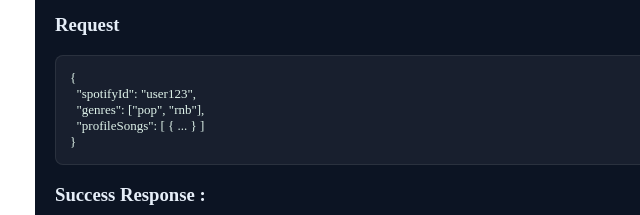
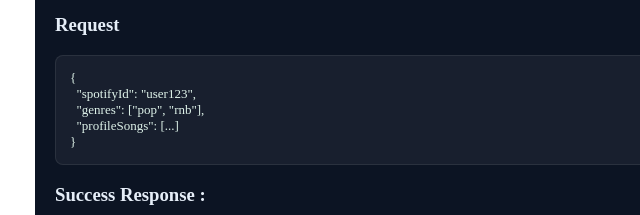
Before and after one commit to sejalpurohit/Matchify-BE, a website: page public/index.html in a window 1280 px wide. Shown: the part 3651-3866 px from the top of the page, 233-873 px from the left. Drawn offline with Linux system fonts and the light colour scheme.

Commit message:
updated used schema for index file

```diff
--- a/public/index.html
+++ b/public/index.html
@@ -162,7 +162,7 @@
         <pre class="json">{
   "spotifyId": "user123",
   "genres": ["pop", "rnb"],
-  "profileSongs": [ { ... } ]
+  "profileSongs": [...]
 }</pre>
         <h3>Success Response : </h3>(200 OK)
         <pre class="json">{
```
